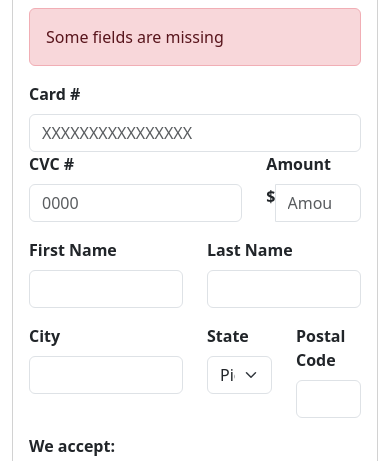
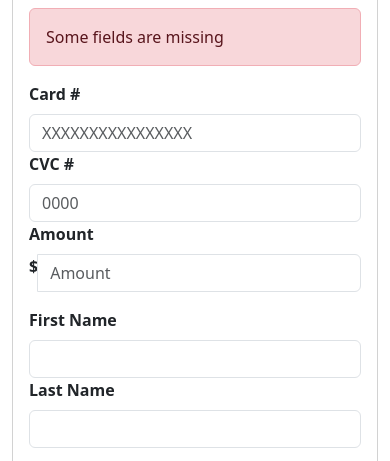
Before and after one commit to 4GeeksAcademy/bootstrap-form-rubenleyend, a plain HTML site: page index.html in a window 390 px wide. Shown: the part 104-565 px from the top of the page. Drawn offline with nearby package versions, Linux system fonts and the light colour scheme.

Commit message:
Mejorado

```diff
--- a/index.html
+++ b/index.html
@@ -27,12 +27,12 @@
                             <input type="text" class="form-control" id="card" placeholder="XXXXXXXXXXXXXXXX" required
                                 pattern="\d{16}" maxlength="16" />
                         </div>
-                        <div class="col">
+                        <div class="col-md-3">
                             <label for="cvc" class="form-label fw-semibold">CVC #</label>
                             <input type="text" class="form-control" id="cvc" placeholder="0000" required pattern="\d{4}"
                                 maxlength="4" />
                         </div>
-                        <div class="col-4">
+                        <div class="col-md-4">
                             <label for="amount" class="form-label fw-semibold">Amount</label>
                             <div class="input-group">
                                 <span class=" fw-bold">$</span>
@@ -43,24 +43,24 @@
                     </div>
 
                     <div class="row mb-3">
-                        <div class="col-6">
+                        <div class="col-md-6">
                             <label for="firstName" class="form-label fw-semibold">First Name</label>
                             <input type="text" class="form-control" id="firstName" required />
                         </div>
-                        <div class="col-6">
+                        <div class="col-md-6">
                             <label for="lastName" class="form-label fw-semibold">Last Name</label>
                             <input type="text" class="form-control" id="lastName" required />
                         </div>
                     </div>
 
                     <div class="row mb-3">
-                        <div class="col-6">
+                        <div class="col-md-6">
                             <label for="city" class="form-label fw-semibold">City</label>
                             <input type="text" class="form-control" id="city" required />
                         </div>
-                        <div class="col-3">
+                        <div class="col-md-3">
                             <label for="state" class="form-label fw-semibold">State</label>
-                            <select class="form-select" id="state" required>
+                            <select class="form-select" id="state" required >
                                 <option selected disabled value="">Pick a state</option>
                                 <option>Andalucía</option>
                                 <option>Aragón</option>
@@ -81,7 +81,7 @@
                                 <option>La Rioja</option>
                             </select>
                         </div>
-                        <div class="col-3">
+                        <div class="col-md-3">
                             <label for="postalCode" class="form-label fw-semibold">Postal Code</label>
                             <input type="number" class="form-control" id="postalCode" required />
                         </div>
```
Also changed, not shown: package-lock.json (added).
